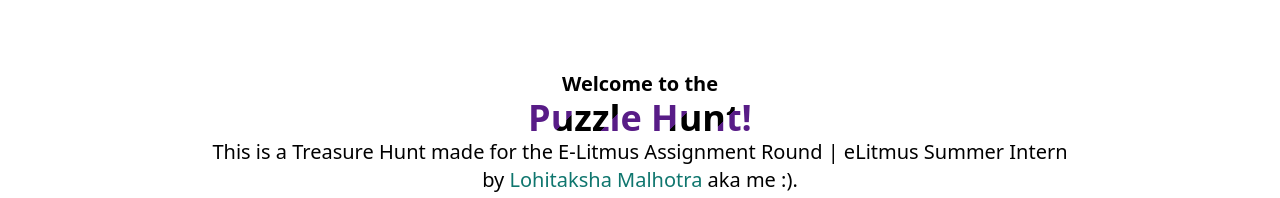
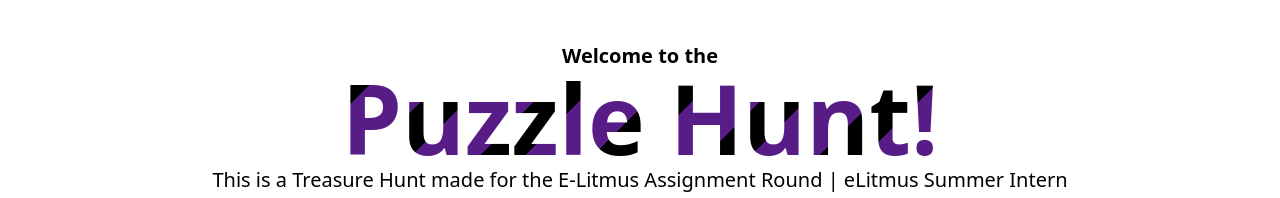
Before and after one commit to ZeusAbhi/elitmus, a Next.js app in the folder frontend/: page / in a window 1280 px wide. Shown: the part 306-504 px from the top of the page. Built offline with nearby package versions, Linux system fonts and the light colour scheme; no server answers.

Commit message:
a bit bigger font at the index page

```diff
--- a/frontend/src/pages/index.tsx
+++ b/frontend/src/pages/index.tsx
@@ -14,7 +14,7 @@
       </Head>
       <div className="flex flex-col items-center z-10 py-4 min-h-screen justify-center ">
         <h1 className="text-xl font-bold text-center">Welcome to the </h1>
-        <div className="text-4xl font-black text-transparent bg-woow">Puzzle Hunt!</div>
+        <div className="text-4xl sm:text-6xl md:text-8xl font-black text-transparent bg-woow">Puzzle Hunt!</div>
         <p className="text-center text-xl font-light">This is a Treasure Hunt made for the E-Litmus Assignment Round | eLitmus Summer Intern <br />
           by <a href="https://lohitaksha.com" className="text-teal-700 hover:text-teal-800">Lohitaksha Malhotra</a> aka me :).</p>
         <div className="flex flex-col items-center justify-center mt-4 gap-2">
```
